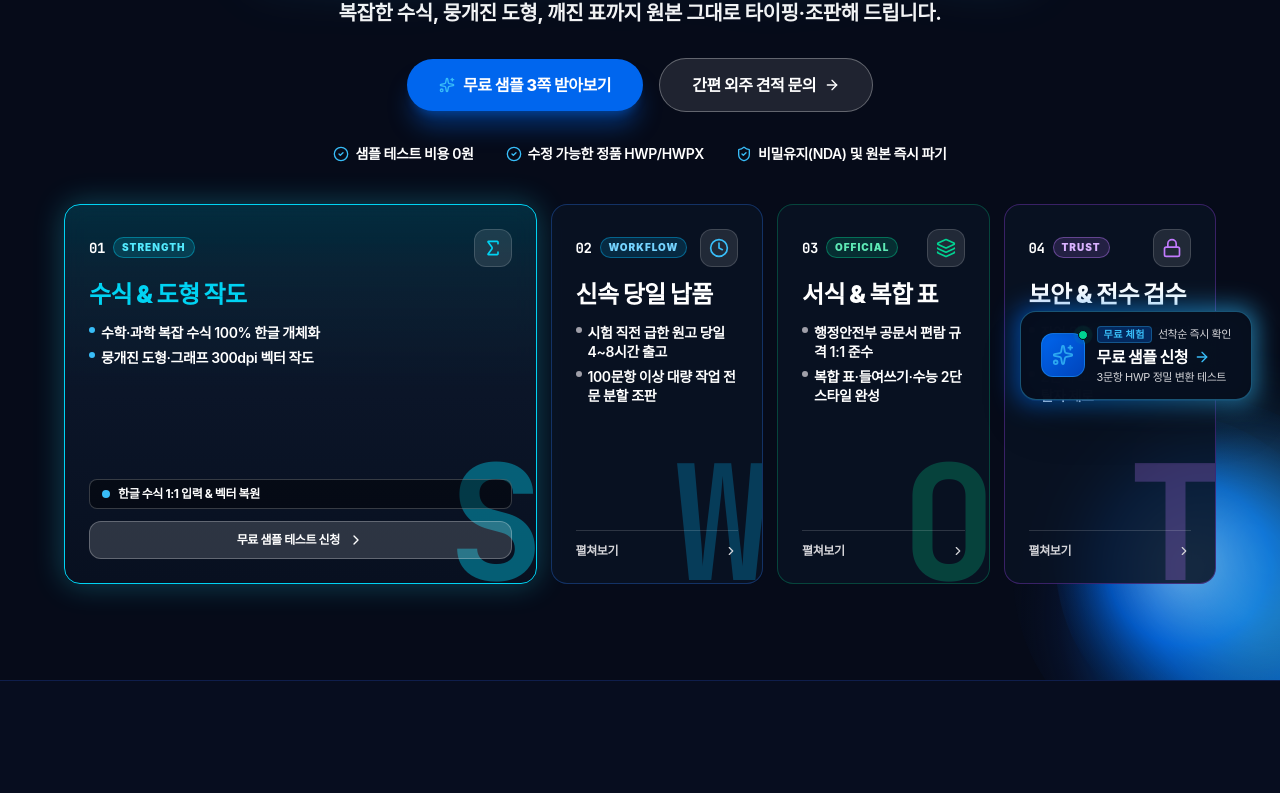
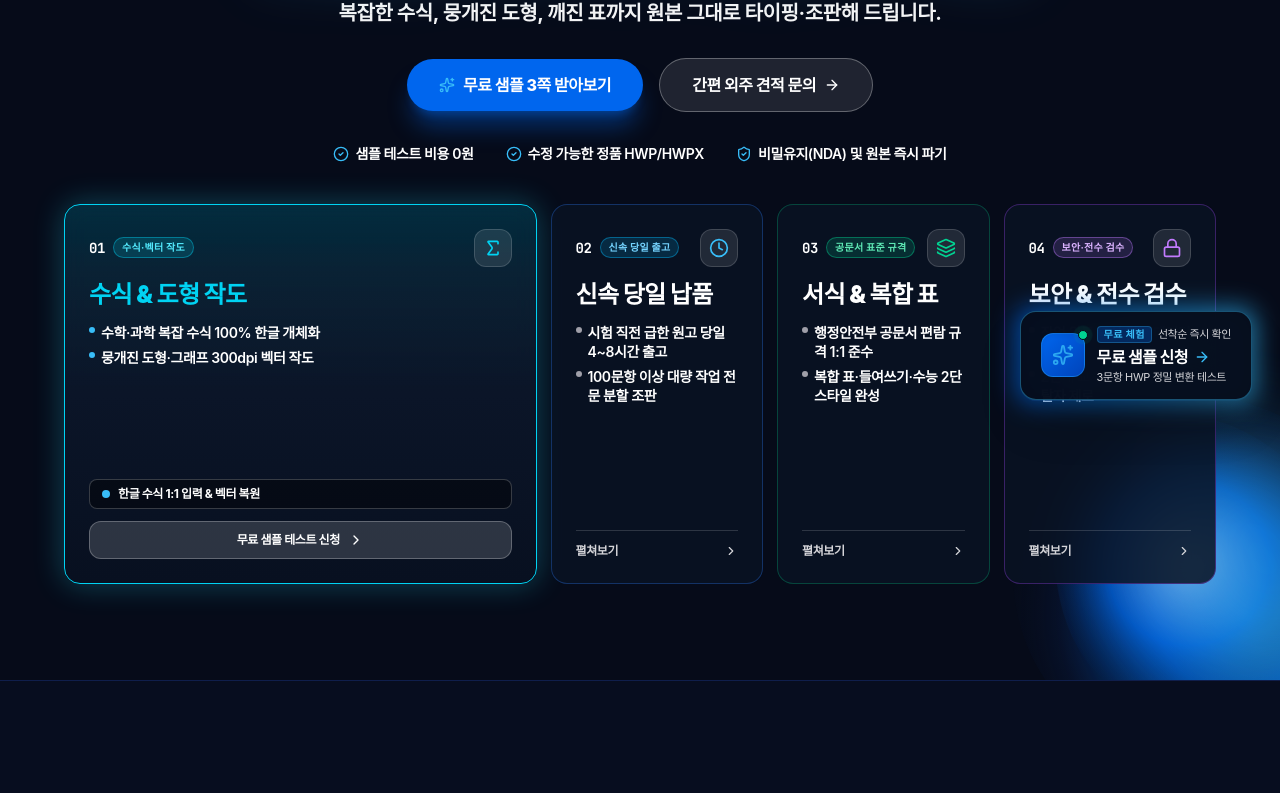
Before and after one commit to apark12321-ux/avro, a React (Vite) app: page / in a window 1280 px wide. Shown: the part 372-1165 px from the top of the page. Built offline with nearby package versions, Linux system fonts and the light colour scheme; a web font is replaced by a local one.

Commit message:
refactor(ui): update hero section feature cards
Removed deprecated SWOT branding in favor of descriptive feature tags and cleaned up unused layout props to streamline the component structure.

```diff
--- a/src/App.tsx
+++ b/src/App.tsx
@@ -24,7 +24,7 @@ export default function App() {
       {/* Floating Website GNB */}
       <WebNavbar onOpenModal={handleOpenModal} />
 
-      {/* Hero Section (Dark Navy #060B19 with high-contrast, ultra-punchy 4-panel SWOT cards) */}
+      {/* Hero Section (Dark Navy #060B19 with high-contrast, ultra-punchy 4-panel core feature cards) */}
       <WebHero onOpenModal={handleOpenModal} />
 
       {/* Cross-Industry Solutions Explorer (Education, Public, Corporate, Legal) */}
--- a/src/components/WebHero.tsx
+++ b/src/components/WebHero.tsx
@@ -28,9 +28,8 @@ export default function WebHero({ onOpenModal }: WebHeroProps) {
 
   const columns = [
     {
-      letter: 'S',
-      code: 'STRENGTH',
       stepNum: '01',
+      tag: '수식·벡터 작도',
       title: '수식 & 도형 작도',
       points: [
         '수학·과학 복잡 수식 100% 한글 개체화',
@@ -43,17 +42,14 @@ export default function WebHero({ onOpenModal }: WebHeroProps) {
         border: 'border-cyan-500/30',
         bg: 'from-cyan-500/20 via-[#0B1528] to-[#081020]',
         badge: 'bg-cyan-400/15 text-cyan-300 border-cyan-400/40',
-        letter: 'text-cyan-400/25 group-hover:text-cyan-400/40',
-        letterActive: 'text-cyan-400/40',
       },
       icon: <Sigma className="w-5 h-5 text-cyan-400" />,
       actionText: '무료 샘플 테스트 신청',
       onAction: () => onOpenModal('sample'),
     },
     {
-      letter: 'W',
-      code: 'WORKFLOW',
       stepNum: '02',
+      tag: '신속 당일 출고',
       title: '신속 당일 납품',
       points: [
         '시험 직전 급한 원고 당일 4~8시간 출고',
@@ -66,17 +62,14 @@ export default function WebHero({ onOpenModal }: WebHeroProps) {
         border: 'border-blue-500/30',
         bg: 'from-blue-500/20 via-[#0B1528] to-[#081020]',
         badge: 'bg-sky-400/15 text-sky-300 border-sky-400/40',
-        letter: 'text-sky-400/25 group-hover:text-sky-400/40',
-        letterActive: 'text-sky-400/40',
       },
       icon: <Clock className="w-5 h-5 text-[#38BDF8]" />,
       actionText: '긴급 외주 일정 문의',
       onAction: () => onOpenModal('inquiry'),
     },
     {
-      letter: 'O',
-      code: 'OFFICIAL',
       stepNum: '03',
+      tag: '공문서 표준 규격',
       title: '서식 & 복합 표',
       points: [
         '행정안전부 공문서 편람 규격 1:1 준수',
@@ -89,17 +82,14 @@ export default function WebHero({ onOpenModal }: WebHeroProps) {
         border: 'border-emerald-500/30',
         bg: 'from-emerald-500/20 via-[#0B1528] to-[#081020]',
         badge: 'bg-emerald-400/15 text-emerald-300 border-emerald-400/40',
-        letter: 'text-emerald-400/25 group-hover:text-emerald-400/40',
-        letterActive: 'text-emerald-400/40',
       },
       icon: <Layers className="w-5 h-5 text-emerald-400" />,
       actionText: '공문서·교재 서식 상담',
       onAction: () => onOpenModal('inquiry'),
     },
     {
-      letter: 'T',
-      code: 'TRUST',
       stepNum: '04',
+      tag: '보안·전수 검수',
       title: '보안 & 전수 검수',
       points: [
         '작업 완료 즉시 원본 데이터 영구 파기',
@@ -112,8 +102,6 @@ export default function WebHero({ onOpenModal }: WebHeroProps) {
         border: 'border-purple-500/30',
         bg: 'from-purple-500/20 via-[#0B1528] to-[#081020]',
         badge: 'bg-purple-400/15 text-purple-300 border-purple-400/40',
-        letter: 'text-purple-400/25 group-hover:text-purple-400/40',
-        letterActive: 'text-purple-400/40',
       },
       icon: <Lock className="w-5 h-5 text-purple-400" />,
       actionText: '보안 정책 및 무료 샘플 신청',
@@ -185,7 +173,7 @@ export default function WebHero({ onOpenModal }: WebHeroProps) {
         </div>
 
         {/* ========================================================================= */}
-        {/* 4-COLUMN SWOT INTERACTIVE PANELS (High Contrast, Ultra-clean, Minimal Text)*/}
+        {/* 4-COLUMN CORE FEATURE INTERACTIVE PANELS (High Contrast, Ultra-clean, Minimal Text) */}
         {/* ========================================================================= */}
         <div className="max-w-6xl mx-auto mb-8">
 
@@ -204,26 +192,16 @@ export default function WebHero({ onOpenModal }: WebHeroProps) {
                       : `flex-1 bg-[#0A1324]/85 hover:bg-[#0D1A33] ${col.theme.border} hover:border-white/40`
                   }`}
                 >
-                  {/* Giant Typography Background Letter */}
-                  <span
-                    aria-hidden="true"
-                    className={`absolute -bottom-5 -right-2 text-[140px] lg:text-[160px] font-black font-mono leading-none pointer-events-none transition-all duration-300 select-none ${
-                      isActive ? col.theme.letterActive : col.theme.letter
-                    }`}
-                  >
-                    {col.letter}
-                  </span>
-
                   {/* Top Content */}
                   <div className="relative z-10">
-                    {/* Header Row: Step Number & Code */}
+                    {/* Header Row: Step Number & Tag */}
                     <div className="flex items-center justify-between mb-3">
                       <div className="flex items-center gap-2">
                         <span className="font-mono text-sm font-black text-white">
                           {col.stepNum}
                         </span>
-                        <span className={`text-[10px] font-black tracking-widest uppercase px-2 py-0.5 rounded-full border ${col.theme.badge}`}>
-                          {col.code}
+                        <span className={`text-[10px] font-bold tracking-wide px-2 py-0.5 rounded-full border ${col.theme.badge}`}>
+                          {col.tag}
                         </span>
                       </div>
                       <div className="p-2 rounded-xl bg-white/10 border border-white/15">
@@ -298,8 +276,8 @@ export default function WebHero({ onOpenModal }: WebHeroProps) {
                       : 'text-zinc-300 hover:text-white'
                   }`}
                 >
-                  <span className="font-mono text-sm leading-none">{col.letter}</span>
-                  <span className="text-[10px] font-bold leading-none truncate max-w-full">
+                  <span className="font-mono text-xs font-black leading-none opacity-80">{col.stepNum}</span>
+                  <span className="text-[11px] font-bold leading-none truncate max-w-full">
                     {col.title.split(' ')[0]}
                   </span>
                 </button>
@@ -311,21 +289,14 @@ export default function WebHero({ onOpenModal }: WebHeroProps) {
               const activeCol = columns[activeColumn];
               return (
                 <div className={`relative rounded-2xl overflow-hidden border p-5 bg-[#0B1528] ${activeCol.theme.activeBorder}`}>
-                  <span
-                    aria-hidden="true"
-                    className={`absolute -bottom-3 -right-1 text-[120px] font-black font-mono leading-none pointer-events-none select-none ${activeCol.theme.letterActive}`}
-                  >
-                    {activeCol.letter}
-                  </span>
-
                   <div className="relative z-10">
                     <div className="flex items-center justify-between mb-3">
                       <div className="flex items-center gap-2">
                         <span className="font-mono text-sm font-black text-white">
                           {activeCol.stepNum}
                         </span>
-                        <span className={`text-[10px] font-black tracking-widest uppercase px-2 py-0.5 rounded-full border ${activeCol.theme.badge}`}>
-                          {activeCol.code}
+                        <span className={`text-[10px] font-bold tracking-wide px-2 py-0.5 rounded-full border ${activeCol.theme.badge}`}>
+                          {activeCol.tag}
                         </span>
                       </div>
                       <div className="p-1.5 rounded-lg bg-white/10">
```
